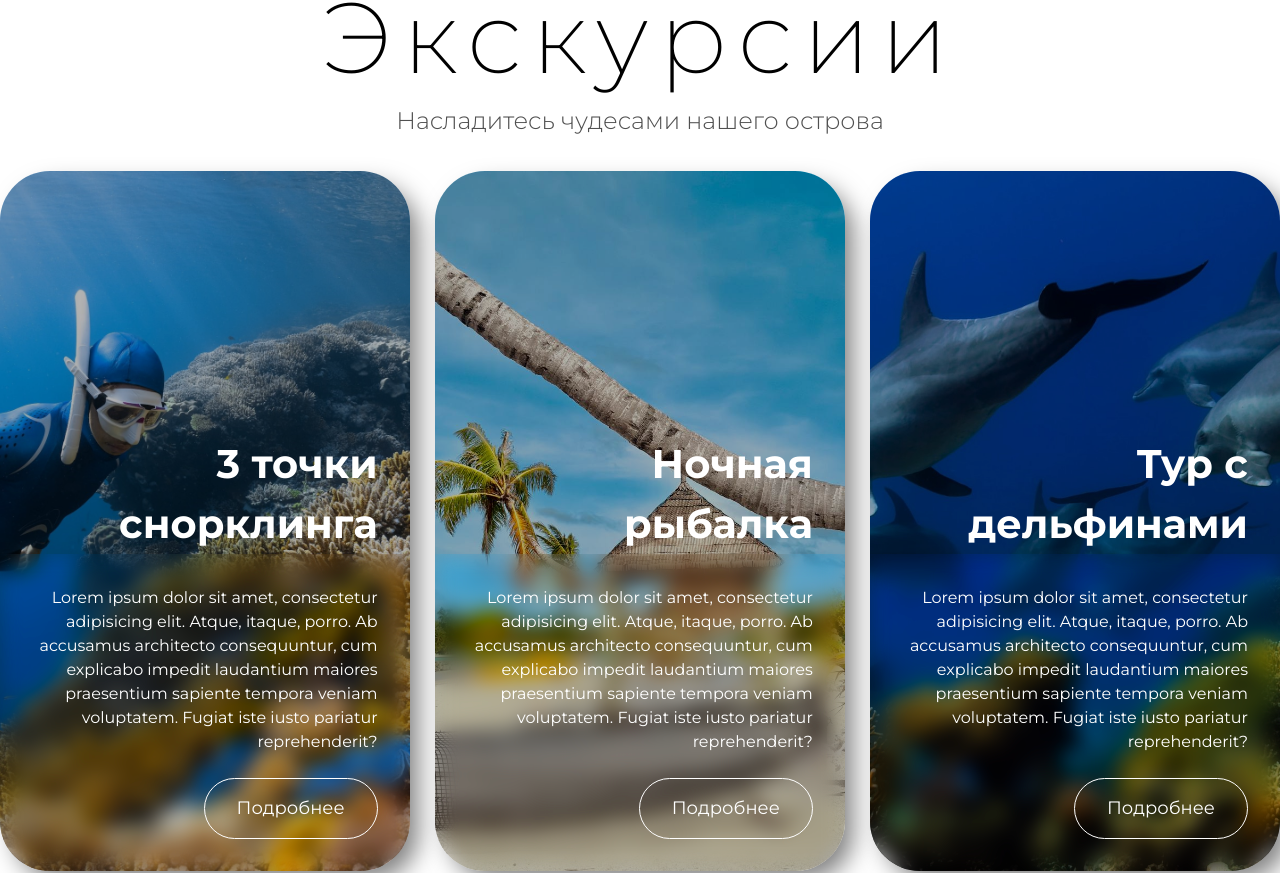
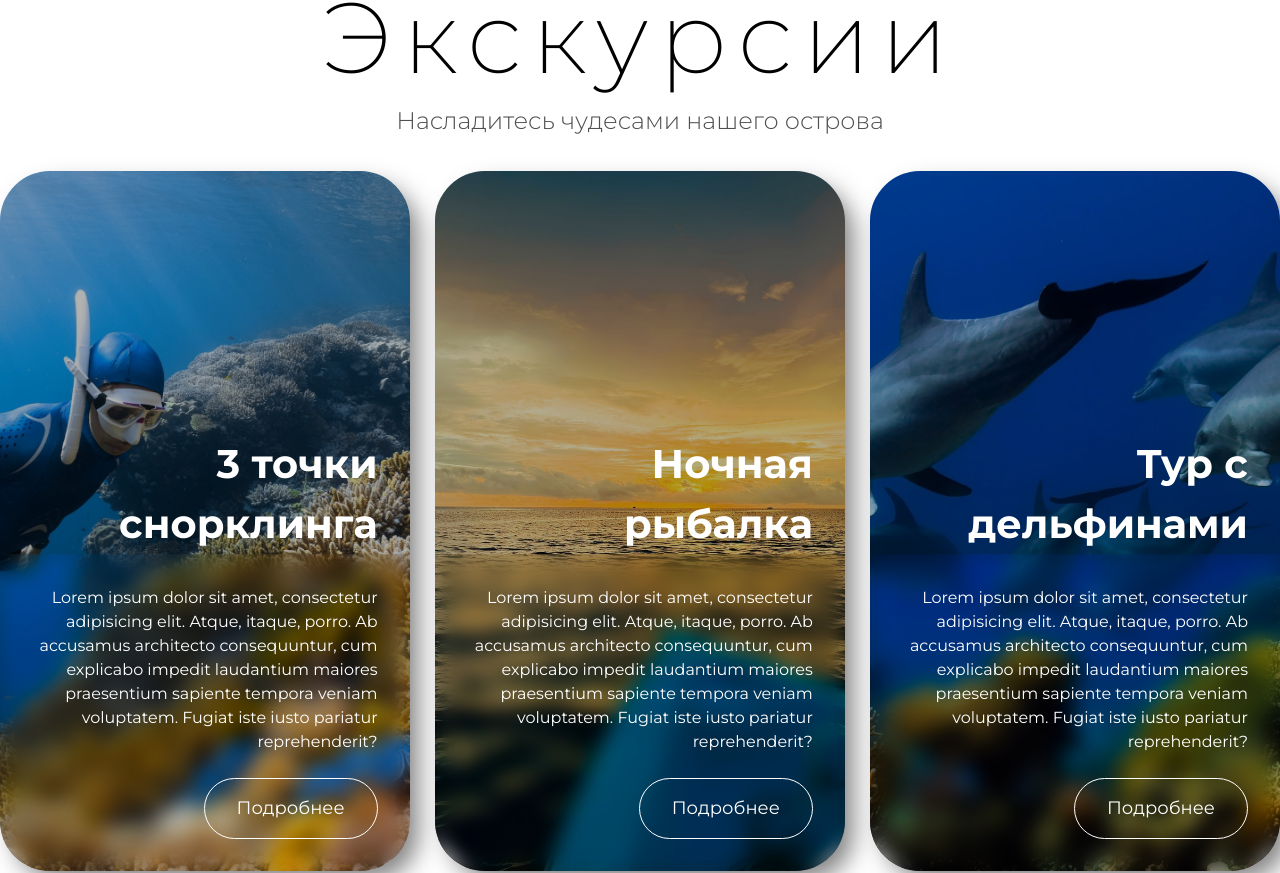
Before and after one commit to RostislavIvanov/maldives-landing, a React (Vite) app: page / in a window 1280 px wide. Shown: the part 4315-5188 px from the top of the page. Built offline with nearby package versions, Linux system fonts and the light colour scheme.

Commit message:
Изменение фотографии в блоке экскурсий

```diff
--- a/src/Blocks/Excursions/Excursions.tsx
+++ b/src/Blocks/Excursions/Excursions.tsx
@@ -1,7 +1,7 @@
 import classes from './Excursions.module.css'
 import BlockTitle from "~/components/UI/BlockTitle/BlockTitle.tsx";
 import ExcursionItem from "~/components/ExcursionItem/ExcursionItem.tsx";
-import beach from '../../assets/images/Beach.jpg'
+import fishing from '../../assets/images/night-fishing.jpg'
 import snorkeling from '../../assets/images/snorkeling.jpg'
 import dolphine from '../../assets/images/dolphine-tour.jpg'
 import ship from '../../assets/images/Ship.jpg'
@@ -25,7 +25,7 @@ const Excursions = () => {
                     <ExcursionItem
                         title={'Ночная рыбалка'}
                         description={'Lorem ipsum dolor sit amet, consectetur adipisicing elit. Atque, itaque, porro. Ab accusamus architecto consequuntur, cum explicabo impedit laudantium maiores praesentium sapiente tempora veniam voluptatem. Fugiat iste iusto pariatur reprehenderit?'}
-                        imageUrl={beach}
+                        imageUrl={fishing}
                     />
                     <ExcursionItem
                         title={'Тур с дельфинами'}
```
Also changed, not shown: src/assets/images/cruise.jpg (added), src/assets/images/night-fishing.jpg (added).
